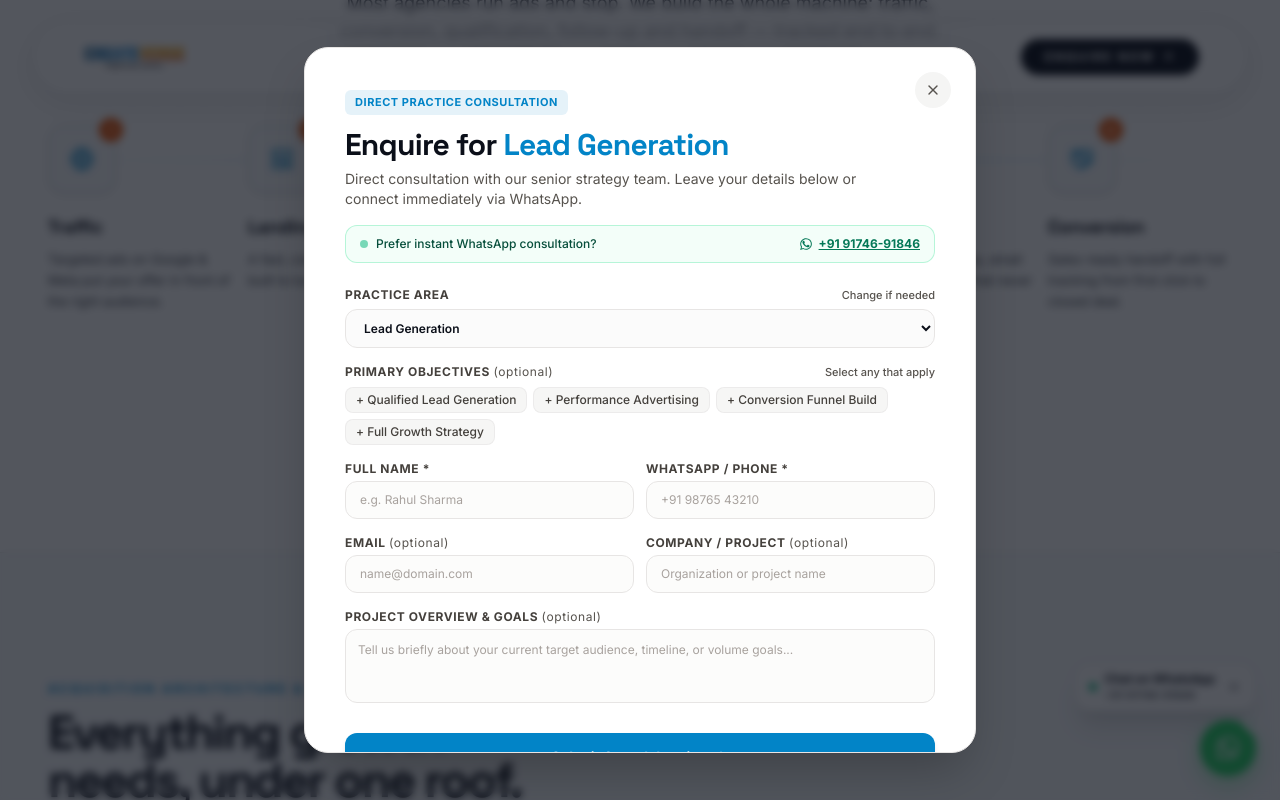
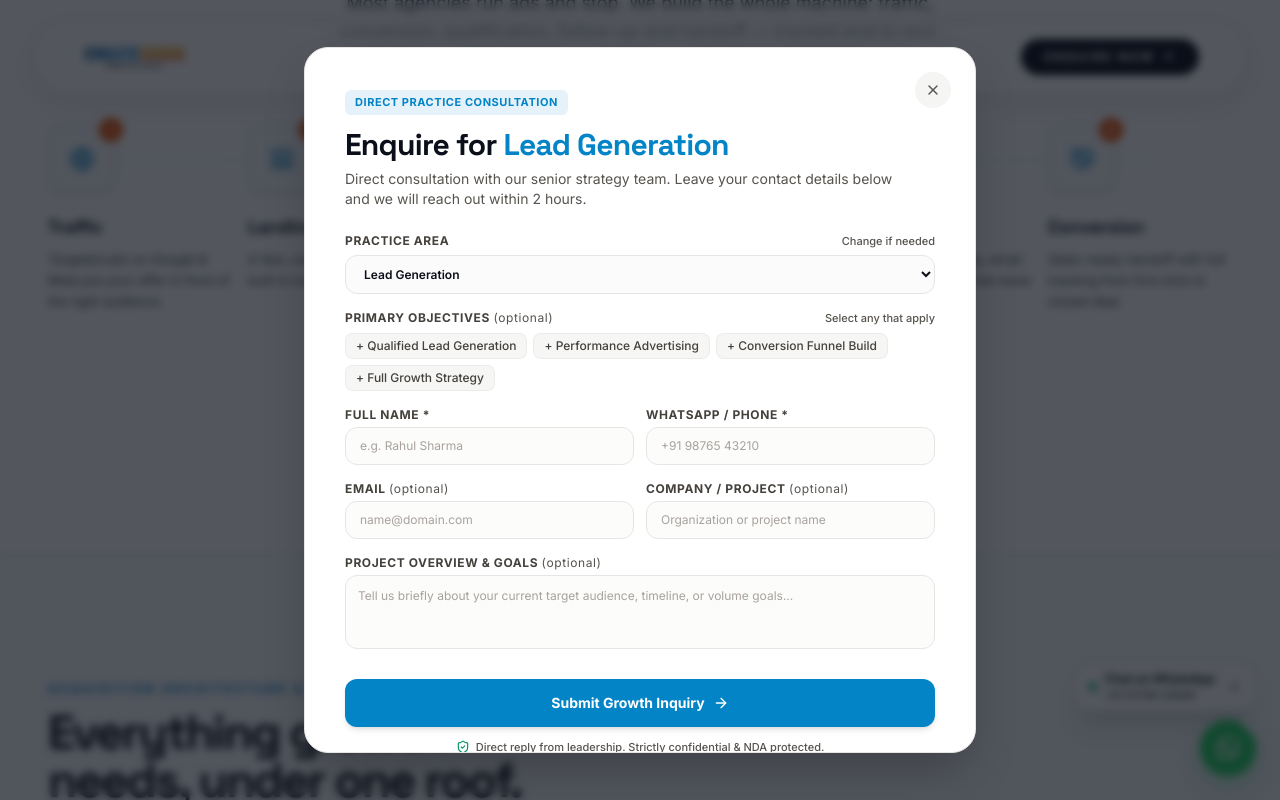
Before and after one commit to aryanbarota21235/CreateVerse, a Next.js app: page / in a window 1280 px wide. Both pictures are taken after a click on the button "BUILD MY LEAD GENERATION SYSTEM". Shown: the part 1335-2135 px from the top of the page. Built offline with nearby package versions, Linux system fonts and the light colour scheme.

Commit message:
fix(modal): remove green background banner and clean up confirmation screen

```diff
--- a/src/components/enquiry-modal.tsx
+++ b/src/components/enquiry-modal.tsx
@@ -223,8 +223,8 @@ export default function EnquiryModal() {
             {submitted ? (
               /* Success Confirmation Screen */
               <div className="p-8 sm:p-12 text-center">
-                <div className="mx-auto flex h-14 w-14 items-center justify-center rounded-2xl bg-emerald-50 text-emerald-600 border border-emerald-200">
-                  <CheckCircle2 className="h-8 w-8" />
+                <div className="mx-auto flex h-14 w-14 items-center justify-center rounded-2xl bg-stone-100 text-ink border border-stone-200">
+                  <CheckCircle2 className="h-8 w-8 text-accent" />
                 </div>
                 <h3 className="mt-5 font-display text-2xl font-bold text-ink sm:text-3xl">
                   Enquiry Received
@@ -234,28 +234,14 @@ export default function EnquiryModal() {
                   <span className="font-semibold text-accent">{service}</span> will review your scope and connect with you shortly.
                 </p>
 
-                {/* Instant WhatsApp Quick Link */}
-                <div className="mx-auto mt-7 max-w-md rounded-2xl border border-emerald-500/20 bg-emerald-50/70 p-4 text-left">
-                  <p className="text-[11px] font-bold uppercase tracking-wider text-emerald-900">
-                    Need an immediate response?
-                  </p>
-                  <a
-                    href={`https://wa.me/919174691846?text=Hi%20CreateVerse%2C%20I%20just%20submitted%20an%20enquiry%20for%20${encodeURIComponent(service)}.%20My%20name%20is%20${encodeURIComponent(name)}.`}
-                    target="_blank"
-                    rel="noopener noreferrer"
-                    className="mt-2.5 inline-flex w-full items-center justify-center gap-2 rounded-xl bg-emerald-600 px-4 py-3 text-xs font-bold text-white shadow-sm transition hover:bg-emerald-700"
+                <div className="mt-8 flex items-center justify-center">
+                  <button
+                    onClick={handleReset}
+                    className="rounded-full bg-ink px-8 py-3.5 text-xs font-bold uppercase tracking-wider text-white hover:bg-accent transition active:scale-[0.99]"
                   >
-                    <WhatsAppIcon className="h-4 w-4 text-white" />
-                    <span>Chat on WhatsApp (+91 91746-91846)</span>
-                  </a>
+                    Done &amp; Close Window
+                  </button>
                 </div>
-
-                <button
-                  onClick={handleReset}
-                  className="mt-6 text-xs font-bold text-stone-500 underline hover:text-ink"
-                >
-                  Done & Close Window
-                </button>
               </div>
             ) : (
               /* Clean, Minimalist, Bespoke Intake Form */
@@ -279,25 +265,8 @@ export default function EnquiryModal() {
                   </h3>
 
                   <p className="mt-1.5 text-xs text-stone-600 sm:text-sm">
-                    Direct consultation with our senior strategy team. Leave your details below or connect immediately via WhatsApp.
+                    Direct consultation with our senior strategy team. Leave your contact details below and we will reach out within 2 hours.
                   </p>
-                </div>
-
-                {/* Instant WhatsApp Ribbon */}
-                <div className="mt-4 flex items-center justify-between rounded-xl border border-emerald-200/80 bg-emerald-50/60 px-3.5 py-2.5 text-xs">
-                  <div className="flex items-center gap-2 text-emerald-900 font-medium">
-                    <span className="h-2 w-2 rounded-full bg-emerald-500 animate-pulse shrink-0" />
-                    <span>Prefer instant WhatsApp consultation?</span>
-                  </div>
-                  <a
-                    href={`https://wa.me/919174691846?text=Hi%20CreateVerse%2C%20I%20would%20like%20to%20consult%20regarding%20${encodeURIComponent(service)}.`}
-                    target="_blank"
-                    rel="noopener noreferrer"
-                    className="inline-flex items-center gap-1.5 font-bold text-emerald-700 hover:text-emerald-800 transition shrink-0 underline ml-2"
-                  >
-                    <WhatsAppIcon className="h-3.5 w-3.5" />
-                    <span>+91 91746-91846</span>
-                  </a>
                 </div>
 
                 {/* Form Body */}
```
